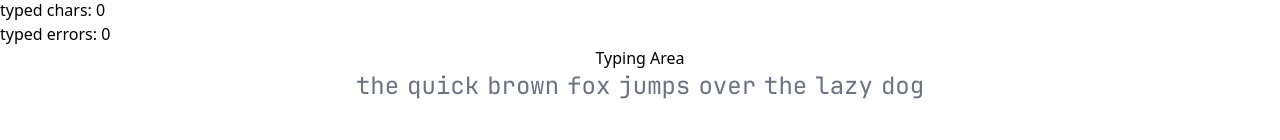
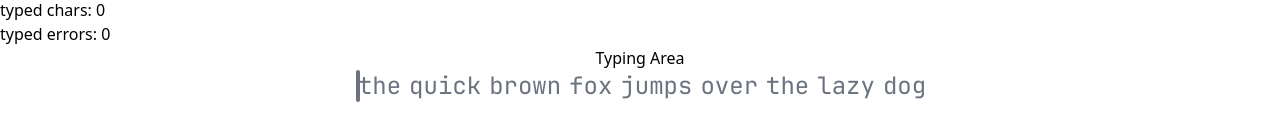
Before and after one commit to datle-dev/yubi, a React (Vite) app in the folder frontend/: page / in a window 1280 px wide. Shown: the part 314-454 px from the top of the page. Built offline with nearby package versions, Linux system fonts and the light colour scheme.

Commit message:
Add cursor component to typing window

```diff
--- a/frontend/src/components/TypingTest.jsx
+++ b/frontend/src/components/TypingTest.jsx
@@ -1,6 +1,7 @@
 import { useState, useEffect } from 'react';
 import Word from './Word';
 import Stats from './Stats.jsx';
+import Cursor from './Cursor.jsx';
 
 const TypingTest = () => {
   const words = [
@@ -155,6 +156,11 @@ const TypingTest = () => {
         {isTestDone && <h2>Test done!</h2>}
         <h2>Typing Area</h2>
         <div className="flex justify-start flex-wrap">
+          <Cursor
+            wordsObject={wordsObject}
+            wordIndex={wordIndex}
+            letterIndex={letterIndex}
+          />
           {wordsObject.map((wordObject, index) => {
             return (
               <Word
```
